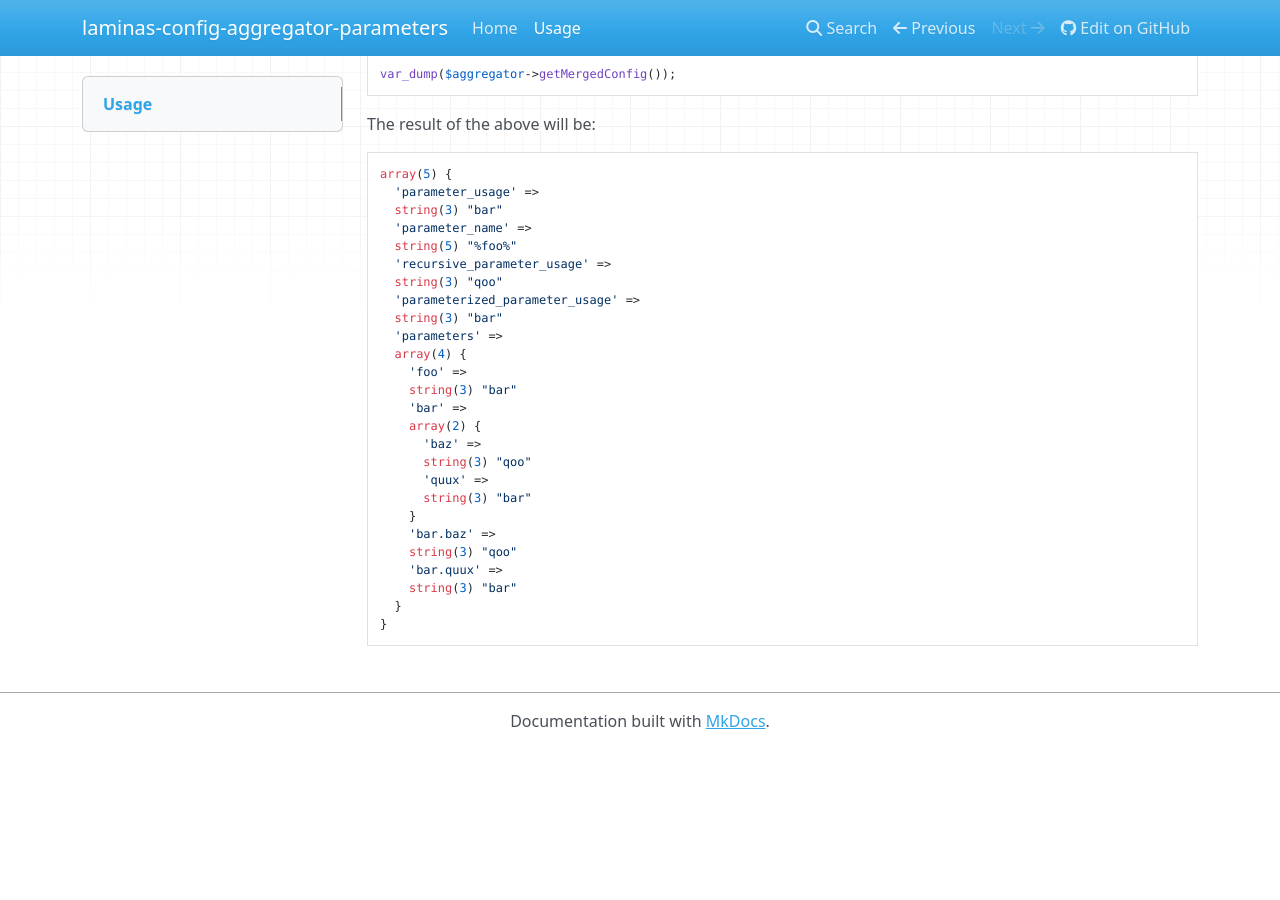
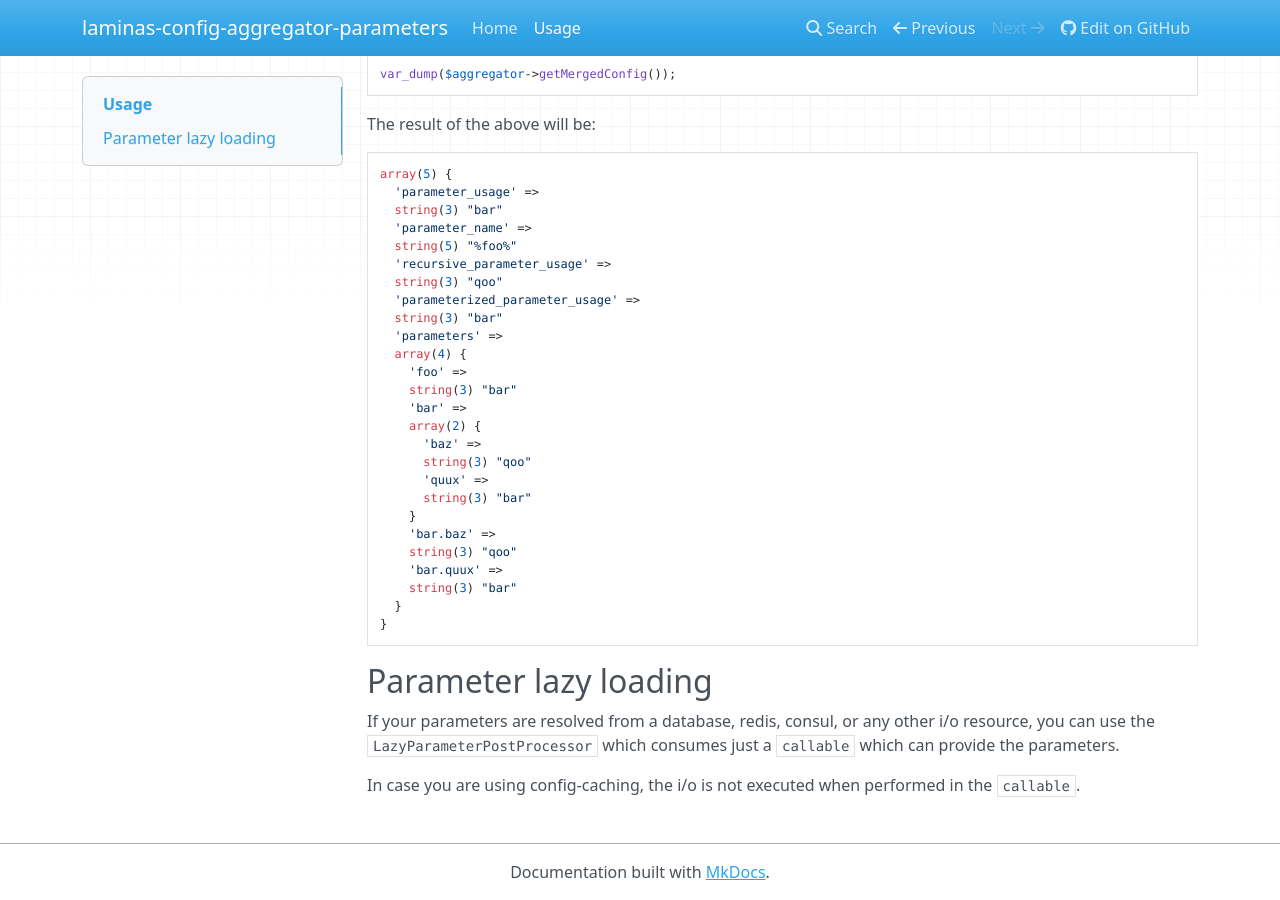
Before and after one commit to laminas/laminas-config-aggregator-parameters, an MkDocs documentation site: the page built from docs/book/usage.md, in a window 1280 px wide and 900 px high, scrolled down 940 px. Built offline with MkDocs 1.6.1, drawn with Linux system fonts in a browser that asks for light colours; nearby versions of some CDN libraries; before the commit the page ends 1689 px from its top, so only the background shows below that.

Commit message:
Add documentation for the `LazyParameterPostProcessor`
Signed-off-by: Maximilian Bösing <2189546+boesing@users.noreply.github.com>

````diff
--- a/docs/book/usage.md
+++ b/docs/book/usage.md
@@ -83,3 +83,9 @@ array(5) {
   }
 }
 ```
+
+## Parameter lazy loading
+
+If your parameters are resolved from a database, redis, consul, or any other i/o resource, you can use the `LazyParameterPostProcessor` which consumes just a `callable` which can provide the parameters.
+
+In case you are using config-caching, the i/o is not executed when performed in the `callable`.
````
